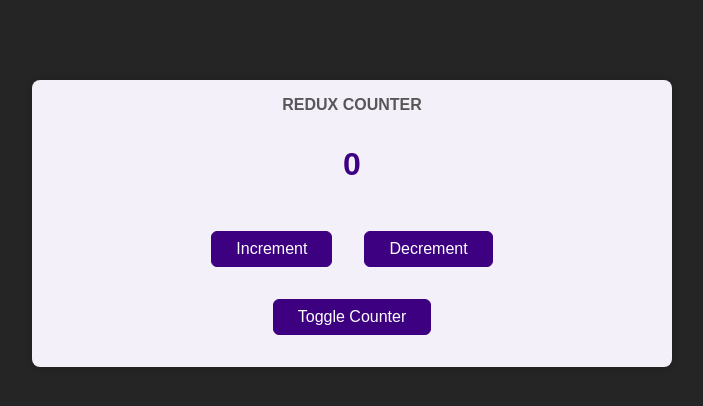
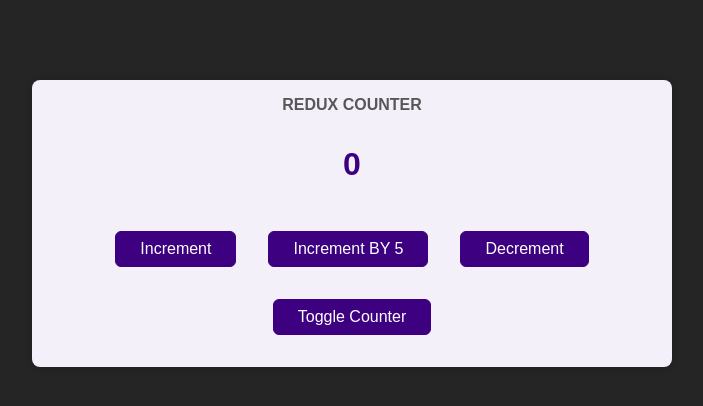
Before and after one commit to veerabv/-15_b_Redux_U_React, a React (Create React App) app: page / in a window 1280 px wide. Shown: the top 406 px of the page, without its empty margins (288-991 px from the left). Built offline with nearby package versions, Linux system fonts and the light colour scheme.

Commit message:
attaching payloads to actions

```diff
--- a/src/components/Counter.js
+++ b/src/components/Counter.js
@@ -1,19 +1,21 @@
 import classes from "./Counter.module.css";
-import { useSelector , useDispatch } from "react-redux"; // useSelector will directly give subscription to the store for this function and give acess to the component
-
+import { useSelector, useDispatch } from "react-redux"; // useSelector will directly give subscription to the store for this function and give acess to the component
 
 const Counter = () => {
   const dispatch = useDispatch();
   const counter = useSelector((state) => state.counter);
   const toggleCounterHandler = () => {};
   const incHandler = () => {
-      dispatch({type:"INC"})
+    dispatch({ type: "INC" });
+  };
+
+  const decHandler = () => {
+    dispatch({ type: "DEC" });
+  };
+
+  const increaseHandler = () => {
+    dispatch({type:"INCREASE" , amount : 5})
   }
-  const decHandler = () => {
-    dispatch({type:"DEC"})
-  }
-
-
 
   return (
     <main className={classes.counter}>
@@ -21,6 +23,7 @@
       <div className={classes.value}>{counter}</div>
       <div>
         <button onClick={incHandler}>Increment</button>
+        <button onClick={increaseHandler}>Increment BY 5</button>
         <button onClick={decHandler}>Decrement</button>
       </div>
       <button onClick={toggleCounterHandler}>Toggle Counter</button>
--- a/src/store/index.js
+++ b/src/store/index.js
@@ -11,6 +11,11 @@
       return {
         counter: state.counter - 1,
       };
+
+      case "INCREASE":
+        return {
+            counter : state.counter + action.amount
+        }
     default:
         return state;
   }
```
